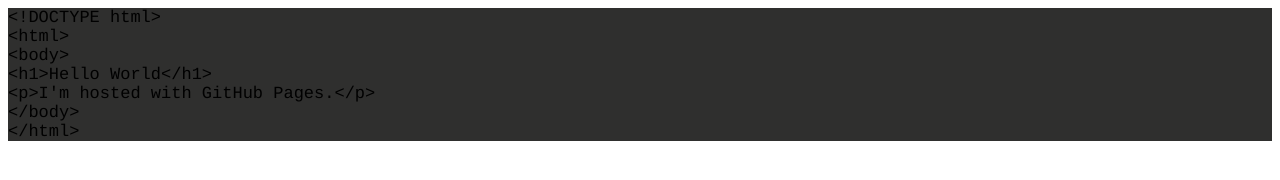
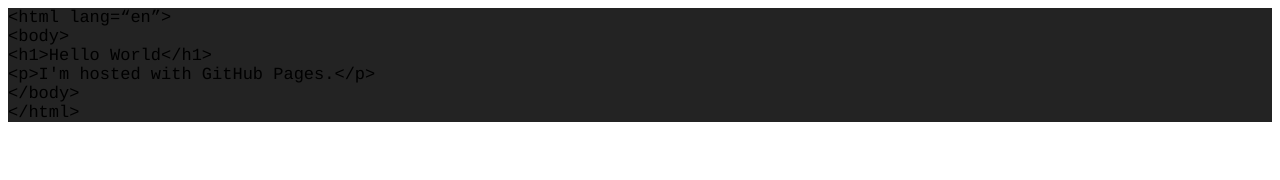
Before and after one commit to PhillipMilner/milnerautomations, a plain HTML site: page index.html in a window 1280 px wide. Drawn offline with Linux system fonts and the light colour scheme.

Commit message:
Update index.html

```diff
--- a/index.html
+++ b/index.html
@@ -7,13 +7,12 @@
   <meta name="Generator" content="Cocoa HTML Writer">
   <meta name="CocoaVersion" content="2113.6">
   <style type="text/css">
-    p.p1 {margin: 0.0px 0.0px 0.0px 0.0px; font: 17.0px Courier; color: #000000; -webkit-text-stroke: #e9e96f; background-color: #2f2f2e}
+    p.p1 {margin: 0.0px 0.0px 0.0px 0.0px; font: 17.0px Courier; color: #000000; -webkit-text-stroke: #e4e75c; background-color: #232323}
     span.s1 {font-kerning: none}
   </style>
 </head>
 <body>
-<p class="p1"><span class="s1">&lt;!DOCTYPE html&gt;</span></p>
-<p class="p1"><span class="s1">&lt;html&gt;</span></p>
+<p class="p1"><span class="s1">&lt;html lang=“en”&gt;</span></p>
 <p class="p1"><span class="s1">&lt;body&gt;</span></p>
 <p class="p1"><span class="s1">&lt;h1&gt;Hello World&lt;/h1&gt;</span></p>
 <p class="p1"><span class="s1">&lt;p&gt;I'm hosted with GitHub Pages.&lt;/p&gt;</span></p>
```
